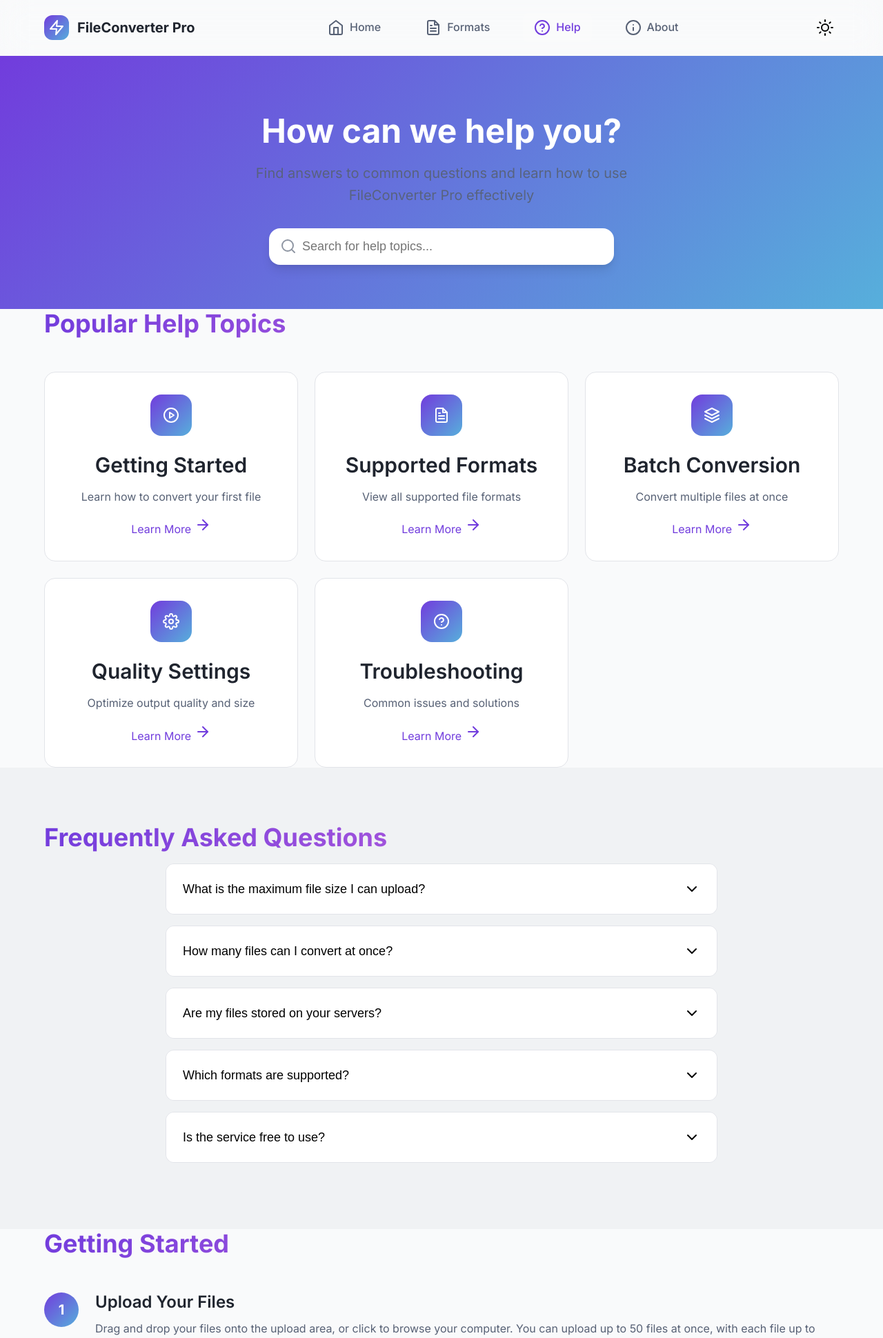
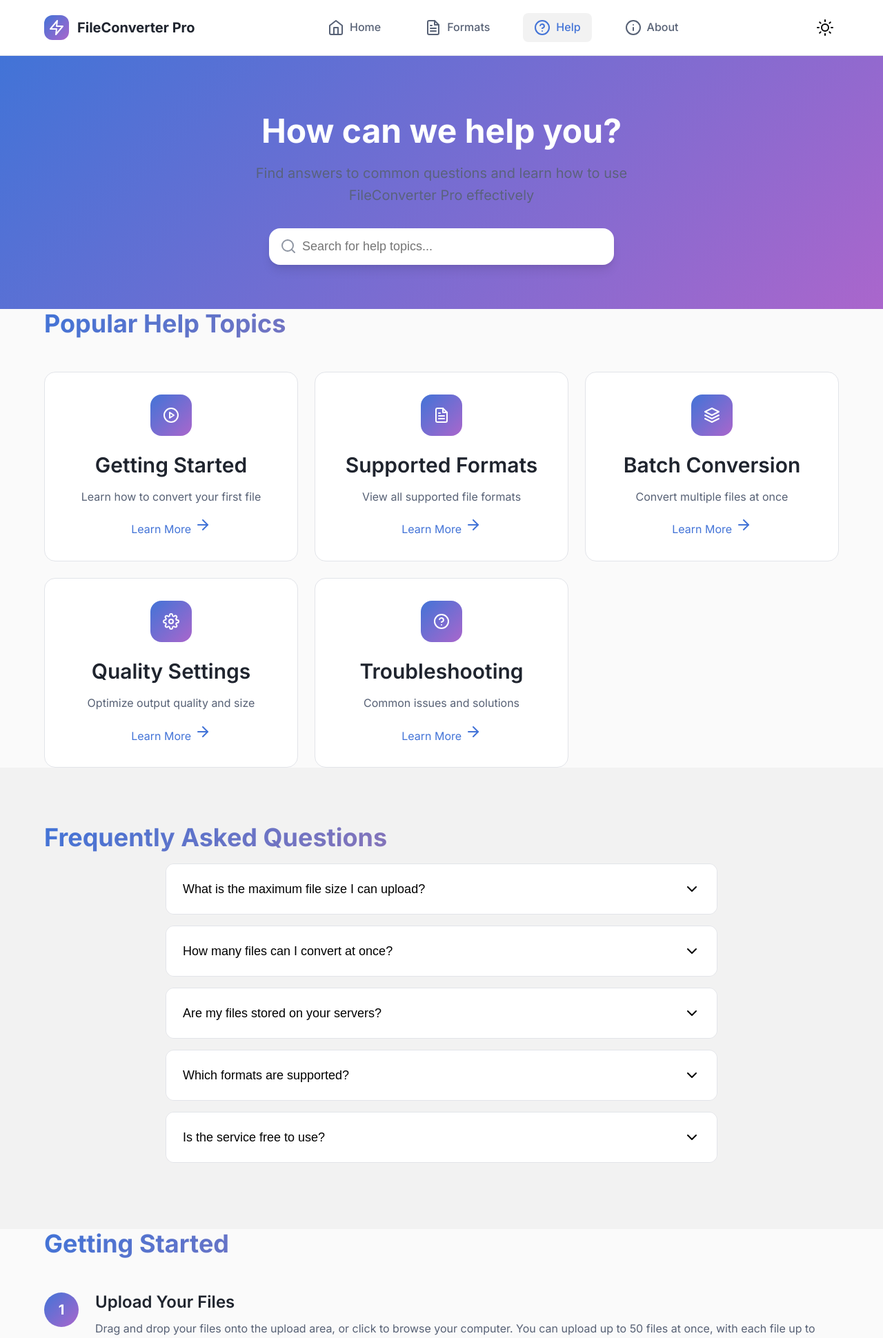
Before and after one commit to the-greatest-veigar-ever/fileconverter-pro, a Flask app: page /help in a window 1280 px wide. Shown: the top 1940 px of the page at 69% size. Run offline with Flask 3, Linux system fonts and the light colour scheme; some libraries are stand-ins or nearby versions.

Commit message:
Refine UI styles for minimalist 2025 look

```diff
--- a/app/static/css/main.css
+++ b/app/static/css/main.css
@@ -1,29 +1,29 @@
 /*
 ===========================================
 FileConverter Pro - Main Styles
-Modern 2025 Design with Glassmorphism
+Minimalist 2025 Aesthetic
 ===========================================
 */
 
 /* CSS Custom Properties (Design System) */
 :root {
-    /* Color System - 2025 Vibrant Palette */
-    --primary-hue: 260;
-    --secondary-hue: 200;
-    --accent-hue: 300;
+    /* Color System - 2025 Minimal Palette */
+    --primary-hue: 220;
+    --secondary-hue: 280;
+    --accent-hue: 340;
 
     /* Light Theme Colors */
-    --color-primary: hsl(var(--primary-hue), 70%, 55%);
-    --color-primary-light: hsl(var(--primary-hue), 70%, 65%);
-    --color-primary-dark: hsl(var(--primary-hue), 70%, 45%);
+    --color-primary: hsl(var(--primary-hue), 65%, 55%);
+    --color-primary-light: hsl(var(--primary-hue), 65%, 65%);
+    --color-primary-dark: hsl(var(--primary-hue), 65%, 40%);
 
-    --color-secondary: hsl(var(--secondary-hue), 65%, 60%);
-    --color-accent: hsl(var(--accent-hue), 60%, 65%);
+    --color-secondary: hsl(var(--secondary-hue), 50%, 60%);
+    --color-accent: hsl(var(--accent-hue), 55%, 65%);
 
-    --color-background: hsl(220, 20%, 98%);
-    --color-background-alt: hsl(220, 15%, 95%);
-    --color-surface: hsl(220, 10%, 100%);
-    --color-surface-elevated: hsl(220, 10%, 100%);
+    --color-background: hsl(0, 0%, 98%);
+    --color-background-alt: hsl(0, 0%, 95%);
+    --color-surface: hsl(0, 0%, 100%);
+    --color-surface-elevated: hsl(0, 0%, 100%);
 
     --color-text-primary: hsl(220, 20%, 15%);
     --color-text-secondary: hsl(220, 15%, 40%);
@@ -106,9 +106,9 @@ Modern 2025 Design with Glassmorphism
     --shadow-2xl: 0 25px 50px -12px rgba(0, 0, 0, 0.25);
 
     /* Glassmorphism */
-    --glass-background: rgba(255, 255, 255, 0.1);
-    --glass-border: rgba(255, 255, 255, 0.2);
-    --glass-backdrop: blur(20px);
+    --glass-background: rgba(255, 255, 255, 0.6);
+    --glass-border: rgba(0, 0, 0, 0.05);
+    --glass-backdrop: blur(10px);
 
     /* Transitions */
     --transition-fast: 150ms ease;
@@ -139,8 +139,8 @@ Modern 2025 Design with Glassmorphism
     --color-border: var(--color-dark-border);
     --color-border-light: var(--color-dark-border-light);
 
-    --glass-background: rgba(255, 255, 255, 0.05);
-    --glass-border: rgba(255, 255, 255, 0.1);
+    --glass-background: rgba(255, 255, 255, 0.15);
+    --glass-border: rgba(255, 255, 255, 0.15);
   }
 
   /* Reset and Base Styles */
@@ -258,15 +258,14 @@ Modern 2025 Design with Glassmorphism
   .header {
     position: sticky;
     top: 0;
-    background: var(--glass-background);
-    backdrop-filter: var(--glass-backdrop);
-    border-bottom: 1px solid var(--glass-border);
+    background: var(--color-surface);
+    border-bottom: 1px solid var(--color-border);
     z-index: var(--z-sticky);
     transition: var(--transition-normal);
   }
 
   .header.scrolled {
-    background: rgba(255, 255, 255, 0.95);
+    background: var(--color-surface);
     box-shadow: var(--shadow-sm);
   }
 
@@ -331,7 +330,7 @@ Modern 2025 Design with Glassmorphism
   .nav-link:hover,
   .nav-link.active {
     color: var(--color-primary);
-    background: var(--glass-background);
+    background: var(--color-background-alt);
     text-decoration: none;
   }
 
@@ -567,7 +566,7 @@ Modern 2025 Design with Glassmorphism
   }
 
   .btn.primary {
-    background: linear-gradient(135deg, var(--color-primary), var(--color-secondary));
+    background: var(--color-primary);
     color: white;
     box-shadow: var(--shadow-md);
   }
@@ -578,10 +577,9 @@ Modern 2025 Design with Glassmorphism
   }
 
   .btn.secondary {
-    background: var(--glass-background);
+    background: var(--color-background-alt);
     color: var(--color-text-primary);
     border: 1px solid var(--color-border);
-    backdrop-filter: var(--glass-backdrop);
   }
 
   .btn.secondary:hover:not(:disabled) {
@@ -627,7 +625,7 @@ Modern 2025 Design with Glassmorphism
     right: var(--space-6);
     width: 50px;
     height: 50px;
-    background: linear-gradient(135deg, var(--color-primary), var(--color-secondary));
+    background: var(--color-primary);
     color: white;
     border: none;
     border-radius: var(--radius-full);
```
Also changed, not shown: app/static/css/components.css (+15 -28 lines).
